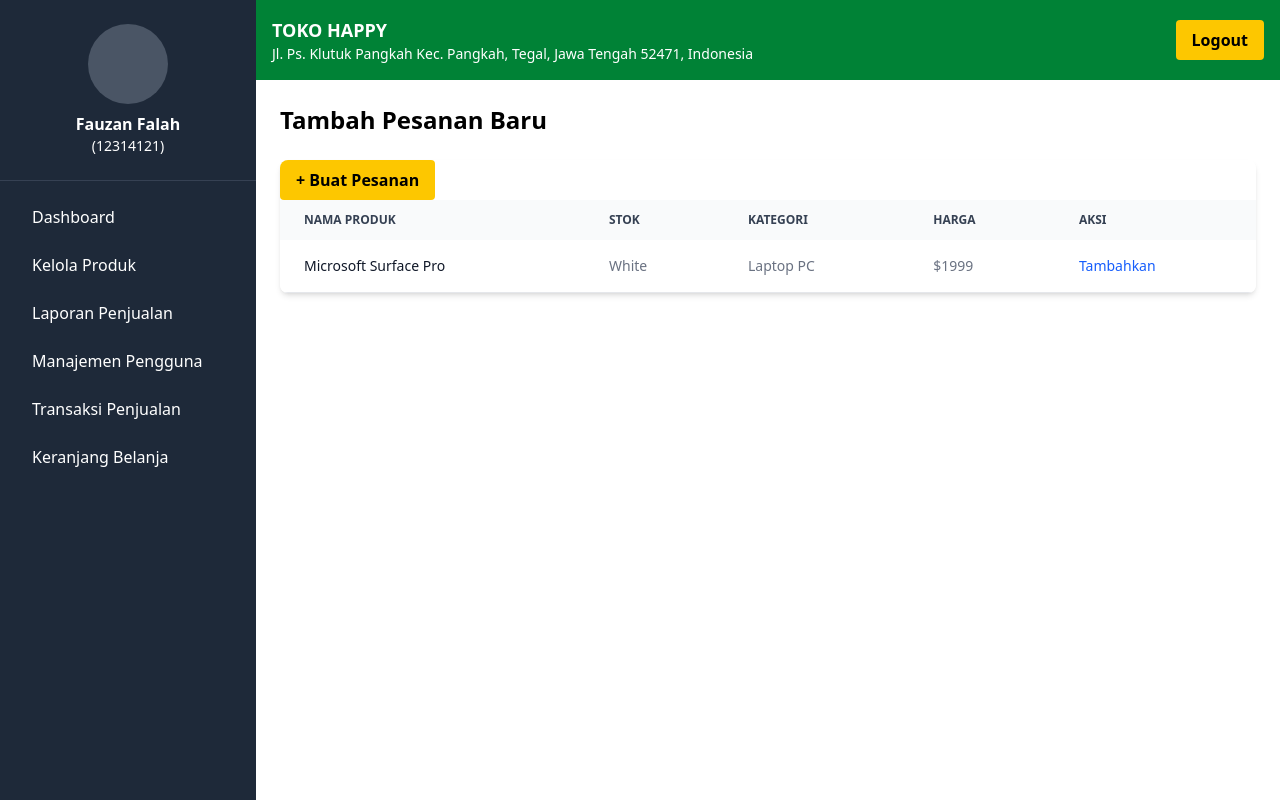
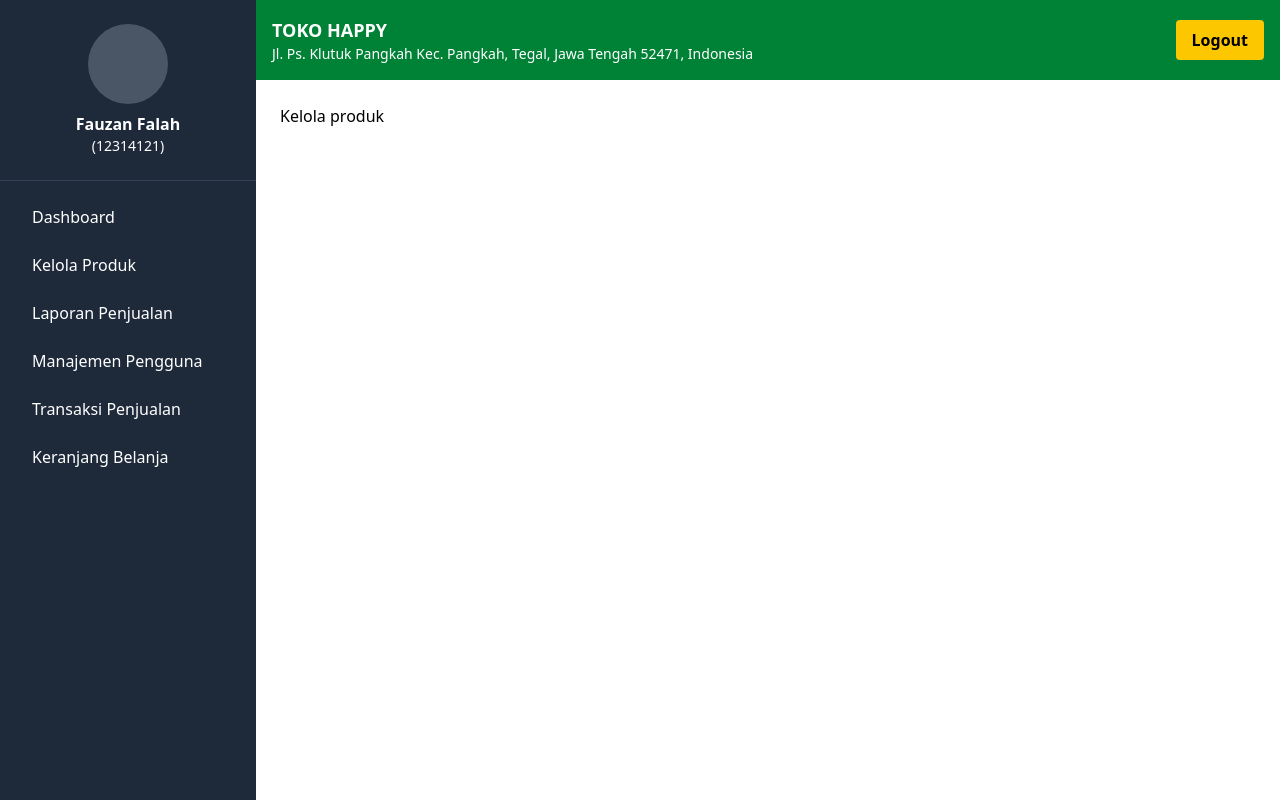
Before and after one commit to Opjasson/toko_happy, a React (Vite) app in the folder toko_happy/: page /kelola-produk in a window 1280 px wide. Built offline with nearby package versions, Linux system fonts and the light colour scheme.

Commit message:
frontend : setting sidebar route

```diff
--- a/toko_happy/src/App.jsx
+++ b/toko_happy/src/App.jsx
@@ -1,5 +1,6 @@
 import { BrowserRouter, Route, Routes } from "react-router-dom";
 import Dashboard from "./Pages/Dashboard";
+import KelolaProduk from "./Pages/KelolaProduk";
 
 
 function App() {
@@ -9,7 +10,7 @@ function App() {
             <BrowserRouter>
                 <Routes>
                     <Route path="/" element={<Dashboard />} />
-                    <Route path="/kelola-produk" element={<Dashboard />} />
+                    <Route path="/kelola-produk" element={<KelolaProduk />} />
                 </Routes>
             </BrowserRouter>
         </>
--- a/toko_happy/src/Components/Templates/MainLayout.jsx
+++ b/toko_happy/src/Components/Templates/MainLayout.jsx
@@ -13,13 +13,13 @@ export default function MainLayout({children}) {
                 </div>
                 <nav className="flex-1 p-4 space-y-2">
                     <a
-                        href="#"
+                        href="/"
                         className="block px-4 py-2 hover:bg-gray-700 rounded">
                         Dashboard
                     </a>
 
                     <a
-                        href="#"
+                        href="/kelola-produk"
                         className="block px-4 py-2 hover:bg-gray-700 rounded">
                         Kelola Produk
                     </a>
--- a/toko_happy/src/Pages/KelolaProduk.jsx
+++ b/toko_happy/src/Pages/KelolaProduk.jsx
@@ -1,10 +1,11 @@
 import React from 'react'
+import MainLayout from '../Components/Templates/MainLayout'
 
 const KelolaProduk = () => {
   return (
-    <div>
-
-    </div>
+    <MainLayout>
+      <h1>Kelola produk</h1>
+    </MainLayout>
   )
 }
 
```
